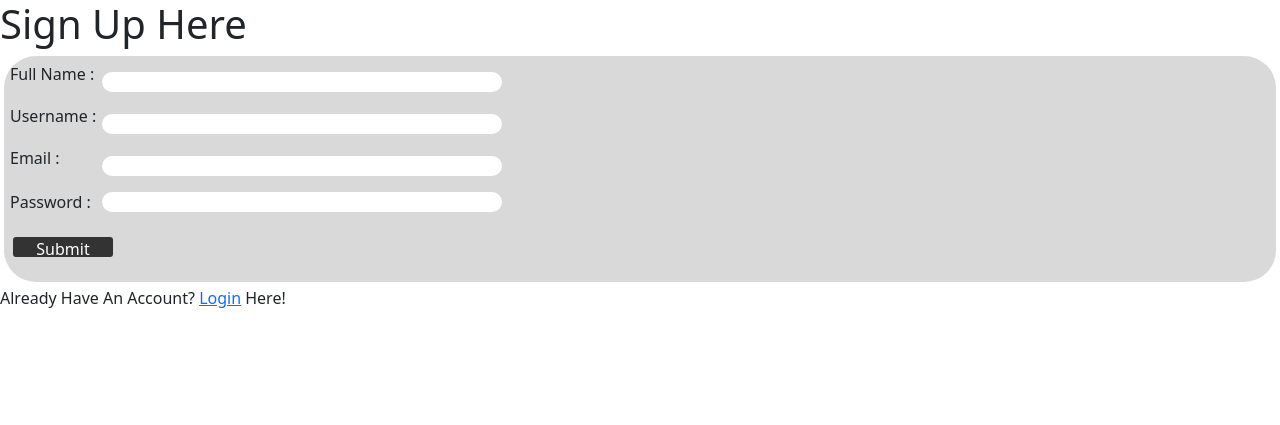
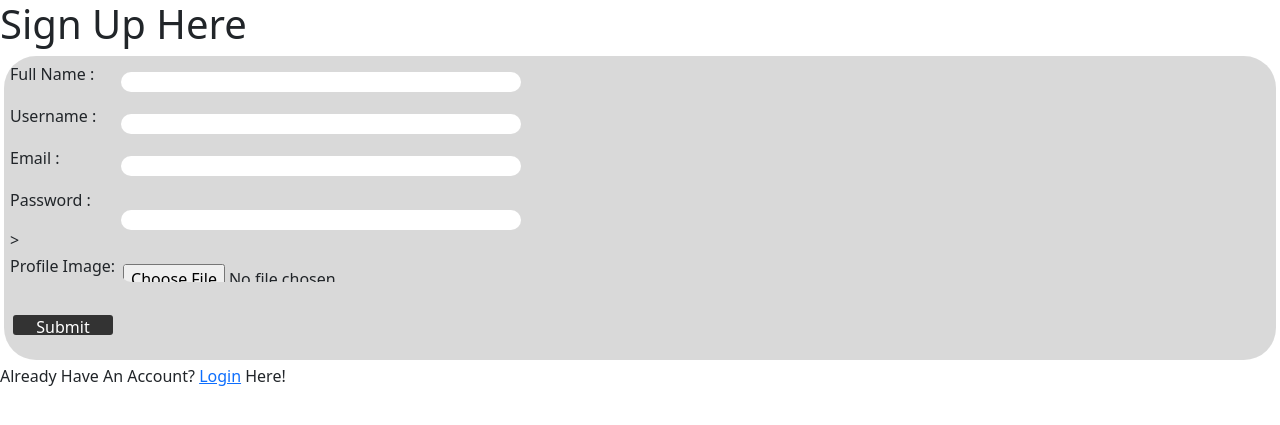
Before and after one commit to mohsinsackeer/WebChat, a Flask app: page /signup_page in a window 1280 px wide. Shown: the top 425 px of the page. Run offline with Flask 2, Linux system fonts and the light colour scheme.

Commit message:
Profile Picture upload functionality added (with help of Cloudinary Image and Video Upload API)

```diff
--- a/main.py
+++ b/main.py
@@ -1,5 +1,5 @@
 import socketio
-from src import create_app, User, Messages, Groups, GroupMessages, db
+from src import create_app, User, Messages, Groups, GroupMessages, db, cloudinary_creds
 from flask import request, session
 from flask_socketio import SocketIO
 import flask_login
@@ -19,7 +19,8 @@ def add_client():
 
     # We return the JSON object with the current user's (sender's) username
     data_to_send = {
-        'sender'  :   flask_login.current_user.username
+        'sender':   flask_login.current_user.username,
+        'dp_url': flask_login.current_user.dp_url
     }
     print(f"{flask_login.current_user.username}: {data_to_send}")
     socketio.emit('set-username', data_to_send, room=app.config['clients'][flask_login.current_user.username])
@@ -52,7 +53,8 @@ def send_contacts(data):
             valid_user = {
                 'type': 'user',
                 'username': user[0].username,
-                'name': user[0].name}
+                'name': user[0].name,
+                'dp_url': user[0].dp_url}
             if valid_user not in list_of_users:
                 list_of_users.append(valid_user)
 
@@ -68,7 +70,8 @@ def send_contacts(data):
             list_of_groups.append({
                 'type': 'group',
                 'username': group.name,
-                'name': group.name
+                'name': group.name,
+                'dp_url': group.dp_url
                 })
     print(f'list-of-contacts for {username}: {list_of_users + list_of_groups}')
     socketio.emit('get-list-of-contacts',
@@ -178,7 +181,8 @@ def does_username_exists(data):
         if result.username:
             data = {'answer': 'True',
                     'username': result.username,
-                    'name': result.name}
+                    'name': result.name,
+                    'dp_url': result.dp_url}
     except Exception as e:
         print(e)
         data = {'answer': 'False'}
@@ -255,6 +259,7 @@ def create_new_group(data):
         group.name = name
         group.members = members
         group.admins = admins
+        group.dp_url = 'https://png.pngitem.com/pimgs/s/150-1503945_transparent-user-png-default-user-image-png-png.png'
         db.session.add(group)
         db.session.commit()
 
--- a/src/__init__.py
+++ b/src/__init__.py
@@ -5,6 +5,7 @@ from flask import Flask
 from flask_sqlalchemy import SQLAlchemy
 from flask_login import LoginManager, UserMixin
 from werkzeug.security import generate_password_hash, check_password_hash
+from . import cloudinary_creds
 
 db = SQLAlchemy()
 
@@ -15,7 +16,7 @@ class User(UserMixin, db.Model):
     username = db.Column(db.String(80), index=True, unique=True)
     email = db.Column(db.String(80), index=True, unique=True)
     password_hash = db.Column(db.String(80), index=True)
-    # image = db.Column(db.String(256))
+    dp_url = db.Column(db.String(256))
 
     def set_password(self, password):
         self.password_hash = generate_password_hash(password)
@@ -42,6 +43,7 @@ class Groups(db.Model):
     name = db.Column(db.String(80), index=True, unique=True)
     members = db.Column(db.String(1215))
     admins = db.Column(db.String(1215))
+    dp_url = db.Column(db.String(256))
 
 class GroupMessages(db.Model):
     id = db.Column(db.Integer, primary_key=True)
@@ -98,4 +100,5 @@ __all__ = [
     "Messages",
     "Groups",
     "GroupMessages",
+    "cloudinary_creds"
 ]
--- a/src/auth.py
+++ b/src/auth.py
@@ -1,6 +1,9 @@
 from flask import Blueprint, render_template, redirect, url_for, session, request
 from flask_login import login_user, logout_user, login_required
-from src import User, db
+from src import User, db, cloudinary_creds
+import cloudinary
+from cloudinary import uploader
+from cloudinary.utils import cloudinary_url
 
 auth = Blueprint('auth', __name__)
 
@@ -51,6 +54,7 @@ def signup_submit():
     username = request.form['username']
     email = request.form['email']
     password = request.form['password']
+    image = request.files['image']
 
     if not (name or username or email or password):
         error_msg = 'Please enter all details, and Try Again!'
@@ -67,12 +71,21 @@ def signup_submit():
         return render_template('auth/signup_page.html',
                                 error_msg=error_msg)
 
+    if image:
+        upload_result = uploader.upload(image)
+        dp_url, options = cloudinary_url(
+            upload_result['public_id'],
+            crop="fill",
+        )
+    else:
+        dp_url = 'https://png.pngitem.com/pimgs/s/150-1503945_transparent-user-png-default-user-image-png-png.png'
+    print(dp_url)
     u = User()
     u.name = name
     u.username = username
     u.email = email
     u.set_password(password)
-    # session['username'] = username
+    u.dp_url = dp_url
     session.pop('username', None)
     db.session.add(u)
     db.session.commit()
--- a/src/templates/auth/signup_page.html
+++ b/src/templates/auth/signup_page.html
@@ -4,7 +4,7 @@
 
 <h1>Sign Up Here</h1>
 
-<form action="/signup_submit", method="post">
+<form action="/signup_submit", method="post" enctype="multipart/form-data">
 
     <table>
 
@@ -29,8 +29,13 @@
         </tr>
 
         <tr>
-            <td>Password :</td>
+            <td><p>Password :</p>></td>
             <td><input type="password" name="password"></td>
+        </tr>
+
+        <tr>
+            <td><p>Profile Image: </p></td>
+            <td><input type="file" name="image" id="dp_image"></td>
         </tr>
     </table>
 
```
Also changed, not shown: database/db.sqlite, 1 other file.
